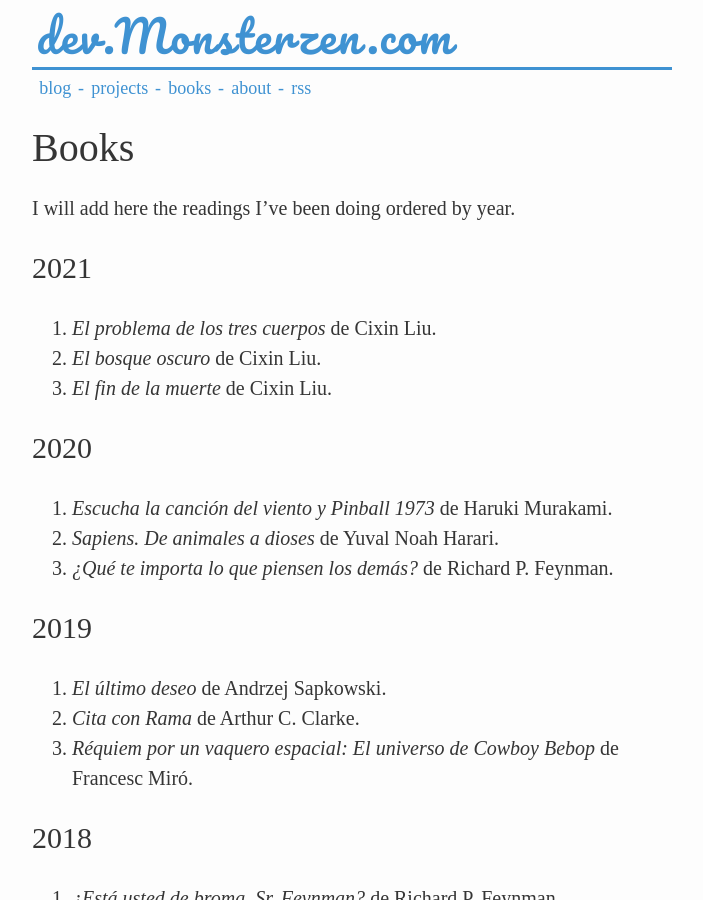
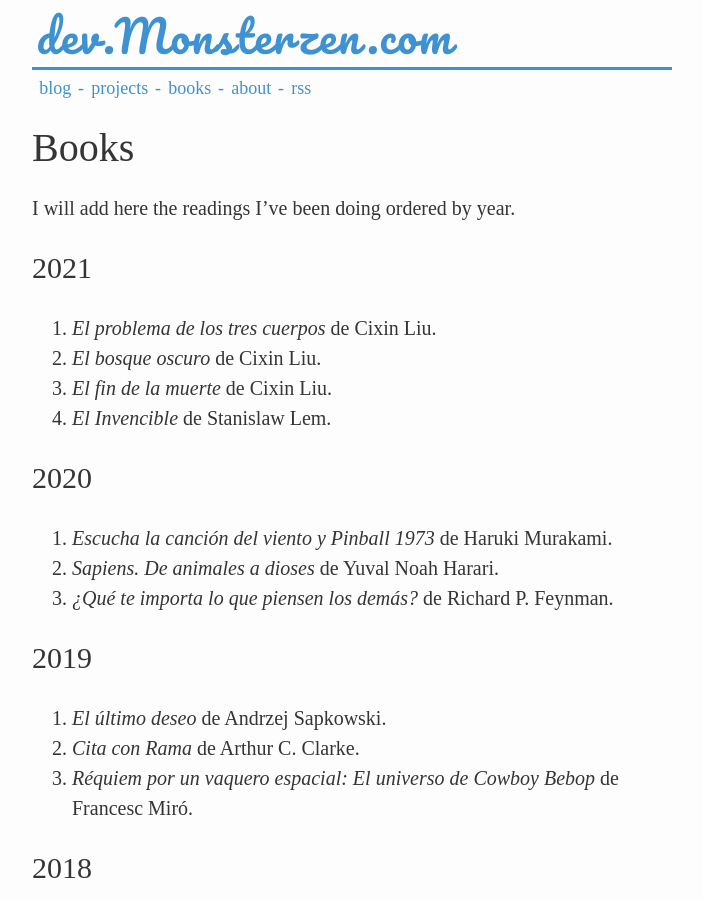
Before and after one commit to jfcalvo/jfcalvo.github.com, a Jekyll site: the page built from books.markdown, in a window 1280 px wide and 900 px high. Shown: the whole window, without its empty margins (288-991 px from the left). Built offline with Jekyll 4.4.1, drawn with Linux system fonts in a browser that asks for light colours; some web fonts are replaced.

Commit message:
Update books.markdown

```diff
--- a/books.markdown
+++ b/books.markdown
@@ -13,6 +13,7 @@ I will add here the readings I've been doing ordered by year.
 1. *El problema de los tres cuerpos* de Cixin Liu.
 2. *El bosque oscuro* de Cixin Liu.
 3. *El fin de la muerte* de Cixin Liu.
+4. *El Invencible* de Stanislaw Lem.
 
 ## 2020
 
```
